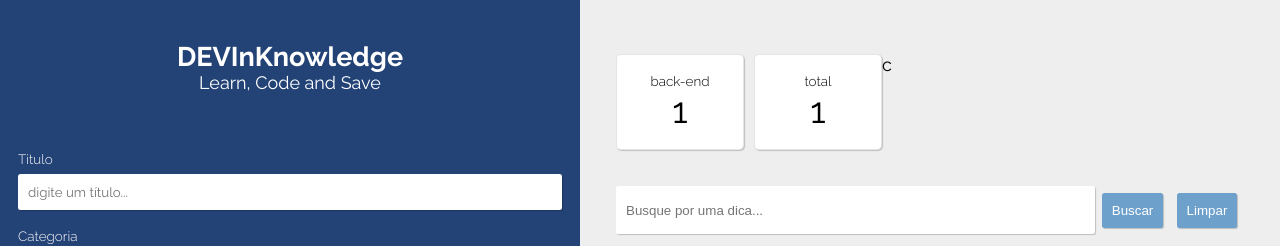
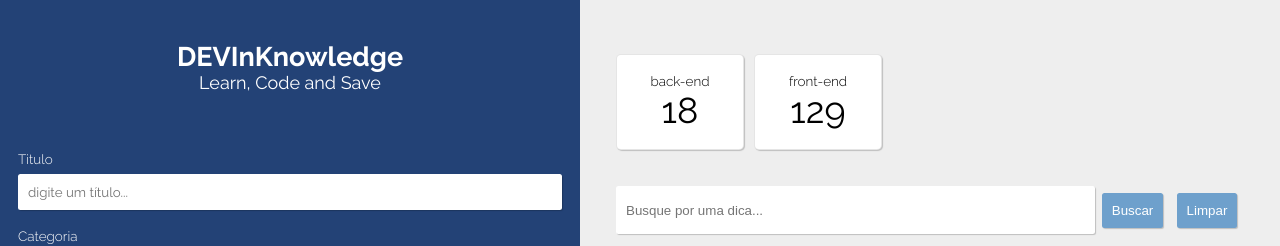
Before and after one commit to mikansc/devinknowledge, a React (Vite) app in the folder devinknowledge/: page / in a window 1280 px wide. Shown: the top 246 px of the page. Built offline with nearby package versions, Linux system fonts and the light colour scheme.

Commit message:
Exercicio 4

```diff
--- a/devinknowledge/src/components/MainContent.jsx
+++ b/devinknowledge/src/components/MainContent.jsx
@@ -1,19 +1,9 @@
 import PropTypes from "prop-types";
+import { Summary } from "./Summary";
 export const MainContent = ({}) => {
   return (
     <main className="main-container">
-      <div className="summary-container">
-        <div className="summary-container__card">
-          <span className="title">back-end</span>
-          <span className="value">1</span>
-        </div>
-        <div className="summary-container__card">
-          <span className="title">total</span>
-          <span className="value">1</span>
-        </div>
-        c
-      </div>
-
+      <Summary />
       <div className="filter-container">
         <input
           placeholder="Busque por uma dica..."
--- a/devinknowledge/src/components/Summary.jsx
+++ b/devinknowledge/src/components/Summary.jsx
@@ -0,0 +1,12 @@
+import PropTypes from "prop-types";
+import { SummaryCard } from "./SummaryCard";
+export const Summary = ({}) => {
+  return (
+    <div className="summary-container">
+      <SummaryCard title="back-end" count={18} />
+      <SummaryCard title="front-end" count={129} />
+    </div>
+  );
+};
+
+Summary.propTypes = {};
--- a/devinknowledge/src/components/SummaryCard.jsx
+++ b/devinknowledge/src/components/SummaryCard.jsx
@@ -0,0 +1,14 @@
+import PropTypes from "prop-types";
+export const SummaryCard = ({ title, count }) => {
+  return (
+    <div className="summary-container__card">
+      <span className="title">{title}</span>
+      <span className="value">{count}</span>
+    </div>
+  );
+};
+
+SummaryCard.propTypes = {
+  title: PropTypes.string.isRequired,
+  count: PropTypes.number.isRequired,
+};
```
